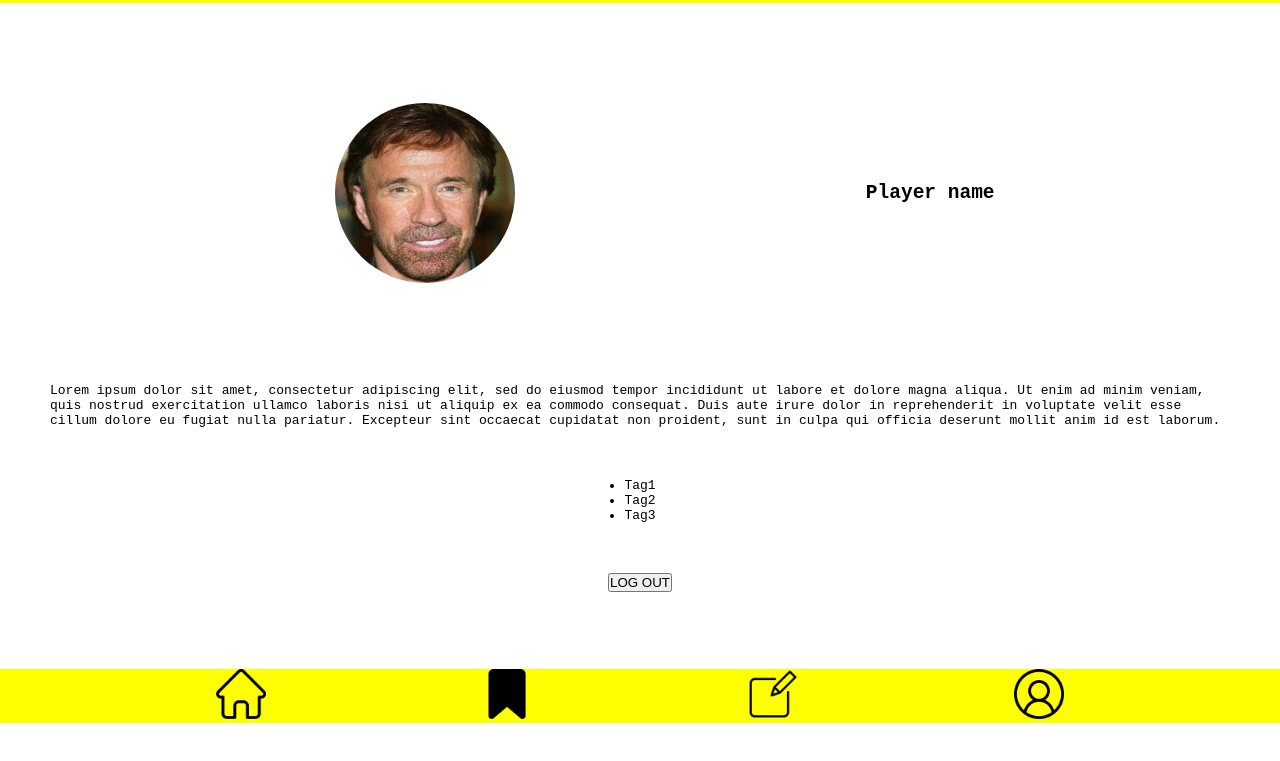
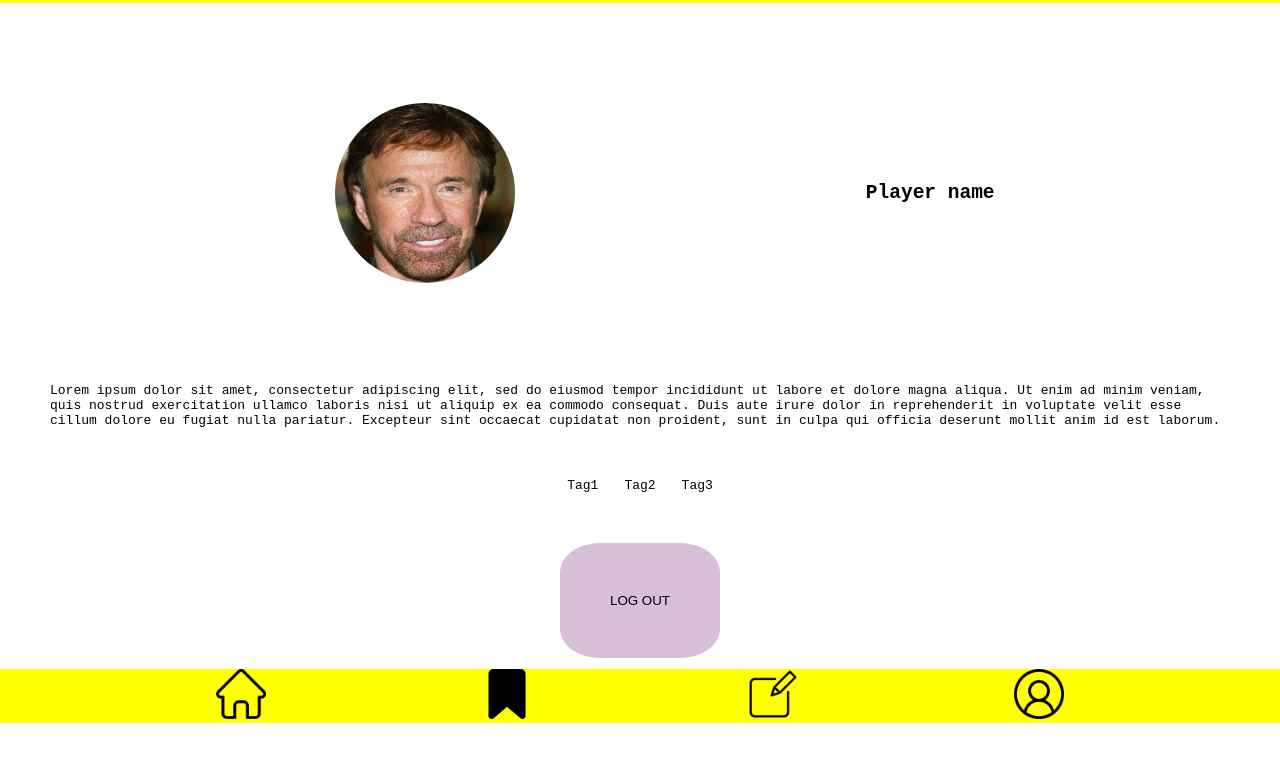
Before and after one commit to borislavkb/quiz-app-21-2-BB, a plain HTML site: page profile.html in a window 1280 px wide. Shown: the part 77-838 px from the top of the page. Before the commit the page ends 800 px from the top, so only its background shows below. Drawn offline with Linux system fonts and the light colour scheme.

Commit message:
add css values to divs

```diff
--- a/profile.html
+++ b/profile.html
@@ -43,7 +43,9 @@
         </div>
 
         <div class="Log-out">
-          <button type="button" onclick="">LOG OUT</button>
+          <button class="Log-out-btn" type="button" onclick="alert('clicked')">
+            LOG OUT
+          </button>
         </div>
       </section>
     </main>
--- a/styles/profile.css
+++ b/styles/profile.css
@@ -57,3 +57,20 @@ img.Profile-pic {
 .Log-Out {
   margin: 50px;
 }
+.Tags {
+}
+
+ul {
+  list-style-type: none;
+  display: flex;
+  flex-direction: row;
+  justify-content: space-evenly;
+  gap: 2em;
+}
+
+.Log-out-btn {
+  background-color: thistle;
+  border: 5px none goldenrod;
+  padding: 50px 50px;
+  border-radius: 25%;
+}
```
